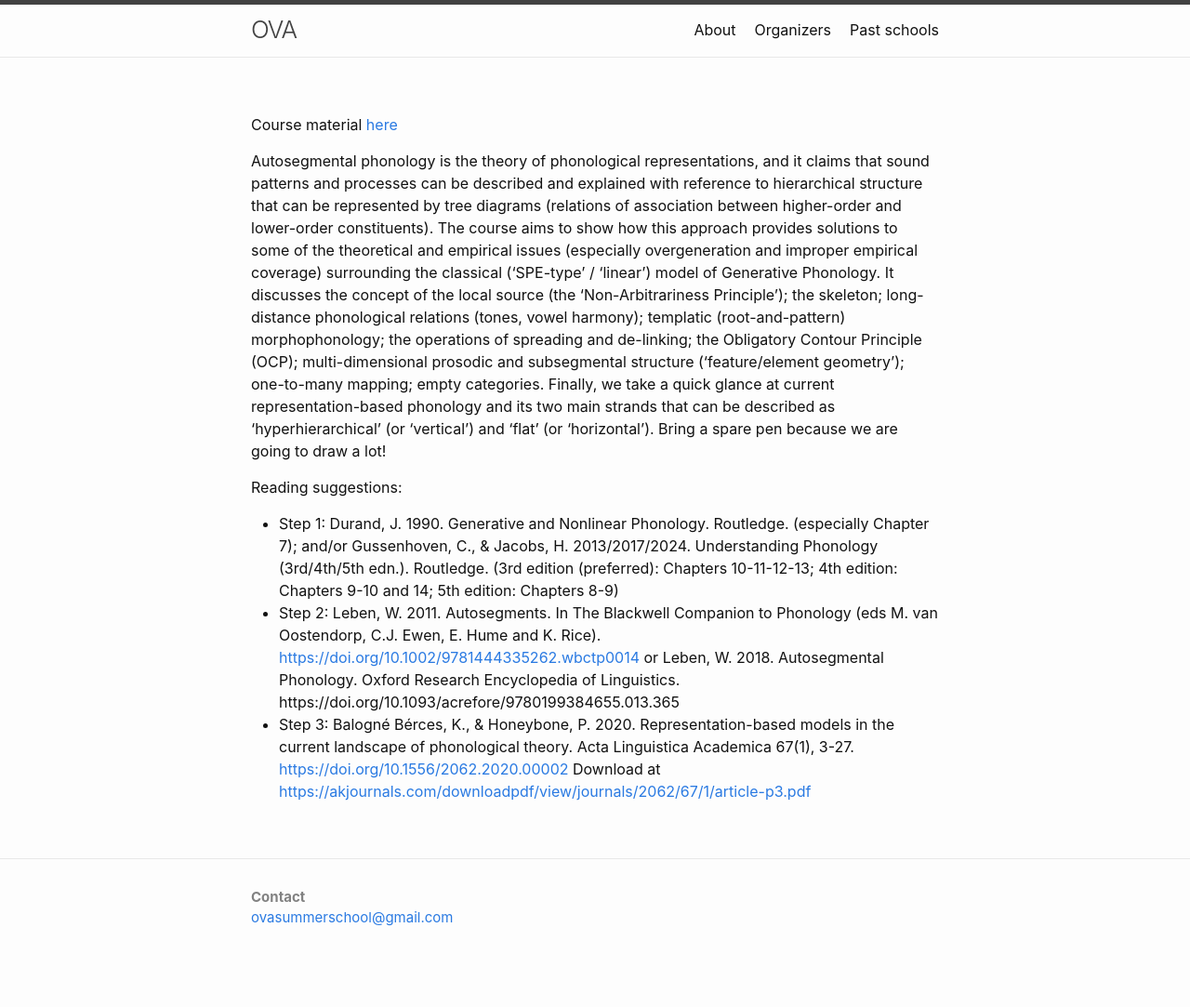
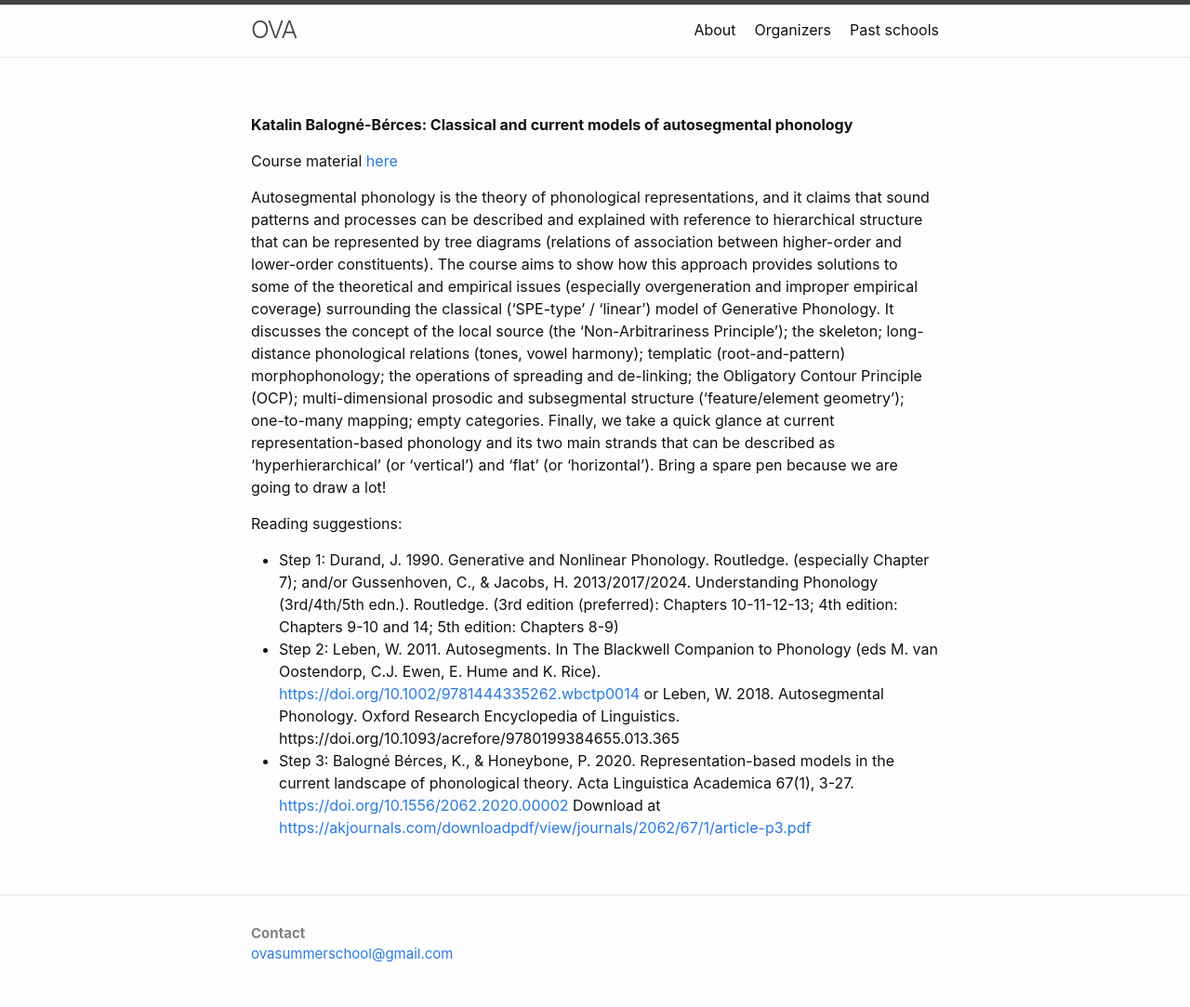
Before and after one commit to ovaschool/ovaschool.github.io, a Jekyll site: the page built from staticpages/oldprograms/zagreb2025-cs/balogneberces-autosegmental.md, in a window 1280 px wide. Shown: the whole page at 93% size. Built offline with Jekyll 4.4.1, drawn with Linux system fonts in a browser that asks for light colours; our own code applies the rules of GitHub Pages for plain Markdown files; before the commit the page ends 1044 px from its top, so only the background shows below that.

Commit message:
Update balogneberces-autosegmental.md

```diff
--- a/staticpages/oldprograms/zagreb2025-cs/balogneberces-autosegmental.md
+++ b/staticpages/oldprograms/zagreb2025-cs/balogneberces-autosegmental.md
@@ -1,10 +1,10 @@
 ---
-title: Katalin Balogné-Bérces: Classical and current models of autosegmental phonology (intro)
+title: Katalin Balogné-Bérces: Classical and current models of autosegmental phonology
 permalink: /balogneautosegmental/
 layout: page
 exclude: true
 ---
-
+**Katalin Balogné-Bérces: Classical and current models of autosegmental phonology**<br/>
 
 Course material [here](https://tinyurl.com/autosegm)<br/>
 
```
